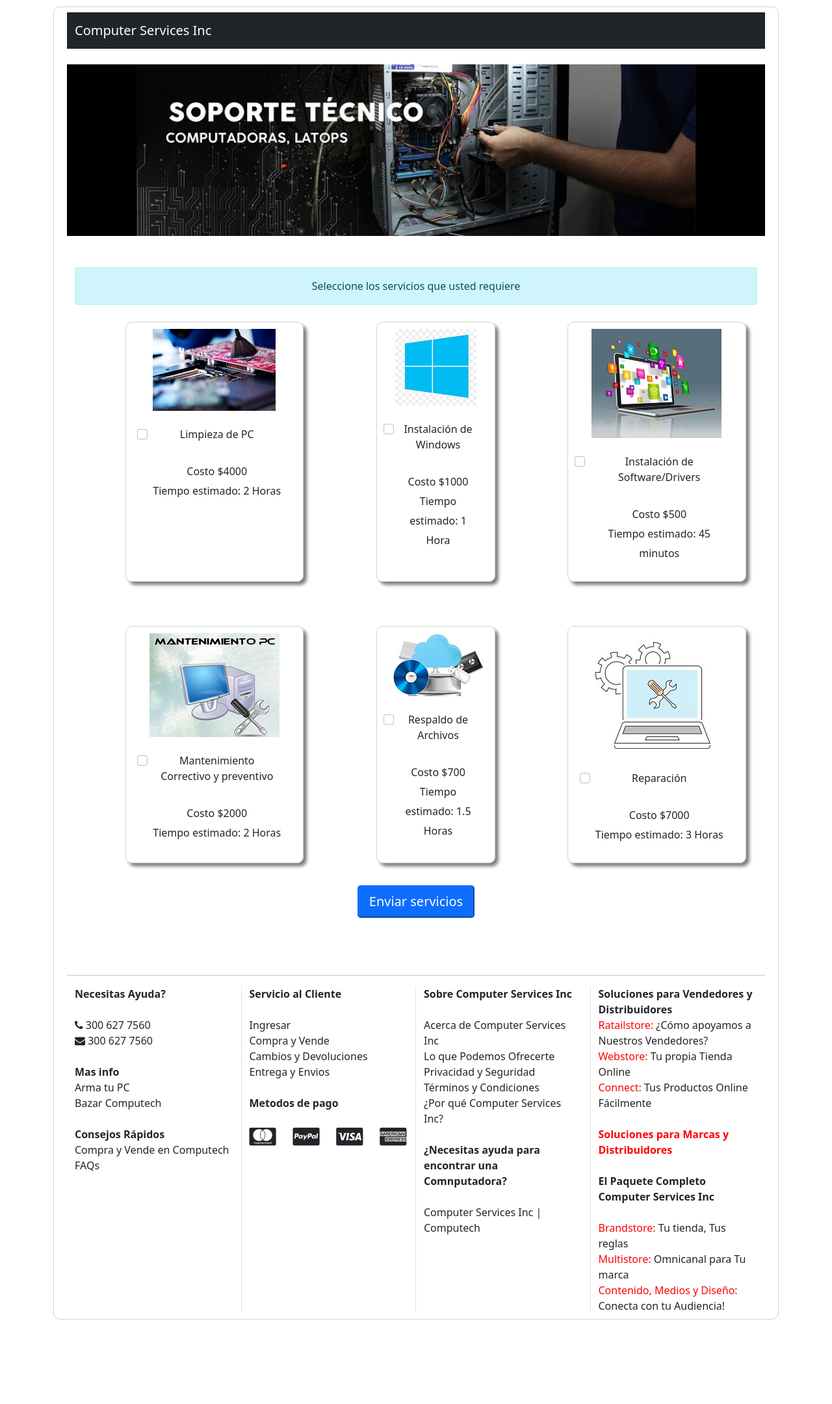
After one commit to mikemendoza1234/PaginadeServiciosWeb, a PHP site: page /user_services.php in a window 1280 px wide. The commit adds this page. Shown: the whole page at 65% size. Run offline with PHP 8.4, Linux system fonts and the light colour scheme; some libraries are stand-ins or nearby versions.

Commit message:
Pagina de servcios al cliente anadida

```diff
--- a/css/loginstyle.css
+++ b/css/loginstyle.css
@@ -19,7 +19,7 @@
 }
 
 .fondo6{
-	background: lightpink;
+	background: black;
 }
 
 .medida_cm{
@@ -36,6 +36,7 @@ body{
 }
 
 
+
 .caja{
 	border-radius: 10px;
 	border: 1px solid lightgray;
@@ -44,6 +45,22 @@ body{
 	margin: 10px ;
 	padding: 10px;
 	text-align: center;
+}
+
+.cajaServicios{
+	border-radius: 10px;
+	border: 1px solid lightgray;
+	box-shadow: 5px 5px 5px gray;
+	display: block;
+	margin: 10px ;
+	padding: 10px;
+	text-align: center;
+}
+
+.cajaServicios:hover{
+	transition: .6s ease-out;
+	transform:scale(1.1);
+	box-shadow: 0px 0px 15px 15px lightskyblue;
 }
 
 .cajaPrincipal{
@@ -60,10 +77,10 @@ body{
 	background: #EEFFFF;
 }
 .escalar{
-	width: 200px;
-	height: 130px;
-	margin: 10px 10px;
+	width: 80%;
+	height:  90%;
 }
+
 
 .borde_der{
 	border-right: #E1E1E1 1px solid;
--- /dev/null
+++ b/user_services.php
@@ -0,0 +1,219 @@
+<?php
+session_start();
+session_destroy();
+?>
+<!DOCTYPE html>
+<html>
+<head>
+	<meta charset="utf-8">
+	<title>Ejemplos de Bootstrap</title>
+	<meta name="vieport" content="width=device-width, initial-scale=1, shrink-to-fit=no">
+	<!-- Framework Bootstrap -->
+	<link rel="stylesheet" href="css/bootstrap/css/bootstrap.css">
+	<link rel="stylesheet" type="text/css" href="css/loginstyle.css">
+	<link rel="stylesheet" type="text/css" href="css/bootstrap/bootstrap-icons.css">
+	<link rel="stylesheet" href="https://cdnjs.cloudflare.com/ajax/libs/font-awesome/4.7.0/css/font-awesome.min.css">
+
+
+</head>
+<body>
+	<div class="container">
+		<div class="cajaPrincipal">
+			<div class="container">
+				<!-- Barra de Navegación -->
+				<div>
+					<nav class="navbar navbar-expand-lg navbar-dark bg-dark">
+						<div class="container-fluid">
+							<a href="#" class="navbar-brand"> Computer Services Inc</a>
+							<button class="navbar-toggler" type="button" data-bs-toggle="collapse" data-bs-target="#navbarCollapse2">
+								<span class="navbar-toggler-icon"></span>
+							</button>
+
+						</div>
+					</nav>
+				</div>
+				<br>
+				<!-- Banner de la pagina -->
+				<div class="row">
+					<div class="col-md-12 ">
+						<div class="fondo6">
+							<img class="escalar" src="img/banner_services.jpg" alt="servicios">
+						</div>
+					</div>
+				</div>
+				<br>
+				<br>
+				<div class="container">
+					<div class="alert alert-info">Seleccione los servicios que usted requiere</div>
+				</div>
+				<!-- Formulario con Buttons-->
+				<form action="process_user_services.php" method="post">
+					<!-- Primera fila de servicios -->
+					<div class="row">
+						<!-- Cada servicio tendrá una separación de
+							una columna entre cada servicio
+						 -->
+						<div class="col-md-1"></div>
+						<div class="col-md-3 cajaServicios">
+							<!-- Dentro de cada servicio se colocará
+								su imagen, su descripción
+								y su Check Box
+							-->
+							<div class="row">
+								<div>
+									<img src="img/limpieza.jpg" alt="limpieza">
+								</div>
+							</div>
+							<br>
+							<div class="row">
+								<div>
+									<div class="form-check form-check-inline">
+										<input class="form-check-input" type="checkbox" name="p[]" value="limpieza">
+										<label class="form-check-label">Limpieza de PC</label>
+										<p>
+											<br>Costo $4000
+											<br>Tiempo estimado: 2 Horas
+										</p>
+									</div>
+								</div>
+							</div>
+						</div>
+						<div class="col-md-1"></div>
+						<div class="col-md-2 cajaServicios">
+							<div class="row">
+								<div>
+									<img class="escalacol3" src="img/windows.png" alt="asa">
+								</div>
+							</div>
+							<br>
+							<div class="row">
+								<div>
+									<div class="form-check form-check-inline">
+										<input class="form-check-input" type="checkbox" name="p[]" value="windows">
+										<label class="form-check-label">Instalación de Windows</label>
+										<p>
+											<br>Costo $1000
+											<br>Tiempo estimado: 1 Hora
+										</p>
+									</div>
+								</div>
+							</div>
+						</div>
+						<div class="col-md-1"></div>
+						<div class="col-md-3 cajaServicios">
+							<div class="row">
+								<div>
+									<img src="img/software.jpg" alt="software">
+								</div>
+							</div>
+							<br>
+							<div class="row">
+								<div>
+									<div class="form-check form-check-inline">
+										<input class="form-check-input" type="checkbox" name="p[]" value="software">
+										<label class="form-check-label">Instalación de<br>Software/Drivers</label>
+										<p>
+											<br>Costo $500
+											<br>Tiempo estimado: 45 minutos
+										</p>
+									</div>
+								</div>
+							</div>
+						</div>
+						<div class="col-md-1"></div>
+					</div> <!-- Fin de la primera fila de servicios -->
+
+					<!--  -->
+					<br>
+					<br>
+					<!--  -->
+
+					<!-- Segunda fila de servicios -->
+					<div class="row">
+						<div class="col-md-1"></div>
+						<div class="col-md-3 cajaServicios">
+							<div class="row">
+								<div>
+									<img src="img/mantenimiento.jpg" alt="">
+								</div>
+							</div>
+							<br>
+							<div class="row">
+								<div>
+									<div class="form-check form-check-inline">
+										<input class="form-check-input" type="checkbox" name="p[]" value="mantenimiento">
+										<label class="form-check-label">Mantenimiento <br> Correctivo y preventivo</label>
+										<p>
+											<br>Costo $2000
+											<br>Tiempo estimado: 2 Horas
+										</p>
+									</div>
+								</div>
+							</div>
+						</div>
+						<div class="col-md-1"></div>
+						<div class="col-md-2 cajaServicios">
+							<div class="row">
+								<div>
+									<img src="img/respaldo.jpg" alt="">
+								</div>
+							</div>
+							<br>
+							<div class="row">
+								<div>
+									<div class="form-check form-check-inline">
+										<input class="form-check-input" type="checkbox" name="p[]" value="respaldo">
+										<label class="form-check-label">Respaldo de Archivos</label>
+										<p>
+											<br>Costo $700
+											<br>Tiempo estimado: 1.5 Horas
+										</p>
+									</div>
+								</div>
+							</div>
+						</div>
+						<div class="col-md-1"></div>
+						<div class="col-md-3 cajaServicios">
+							<div class="row">
+								<div>
+									<img src="img/reparacion.jpg" alt="">
+								</div>
+							</div>
+							<br>
+							<div class="row">
+								<div>
+									<div class="form-check form-check-inline">
+										<input class="form-check-input" type="checkbox" name="p[]" value="reparacion">
+										<label class="form-check-label">Reparación</label>
+										<p>
+											<br>Costo $7000
+											<br>Tiempo estimado: 3 Horas
+										</p>
+									</div>
+								</div>
+							</div>
+						</div>
+						<div class="col-md-1"></div>
+					</div> <!-- Fin de la segunda fila de servicios -->
+					<br>
+					<button type="submit" class=" btn-lg btn-primary">Enviar servicios</button>
+				</form>	 <!-- Fin del formularios -->
+
+
+				<br>
+				<br>
+				<br>
+				<hr>
+				<?php include ("tabla_info.php") ?>
+			</div>
+		</div>
+	</div>
+	<br>
+	<br>
+	<br>
+	<br>
+	<br>
+	<!-- Librerias JQuery -->
+	<script type="text/javascript" src="css/bootstrap/js/bootstrap.bundle.js"></script>
+</body>
+</html>
--- a/validar.php
+++ b/validar.php
@@ -15,7 +15,7 @@
 			{
 				session_start();
 				$_SESSION['id'] = $fila[0];
-				//header("location: login.php");
+				header("location: user_services.php");
 				print("Ir a pagina de usuarios");
 			}
 			else
@@ -32,6 +32,6 @@
 	}
 
 	print("<br>");
-	print("<a href = index.php>Inicio</a> ");
+	print("<a href = login.php>Inicio</a> ");
 
 ?>
```
Also changed, not shown: login.php (+18 -7 lines), process_user_services.php (added, +13 -0 lines), img/banner_services.jpg (added), img/limpieza.jpg (added), img/mantenimiento.jpg (added), img/reparacion.jpg (added), img/respaldo.jpg (added), img/software.jpg (added), img/windows.png (added).
